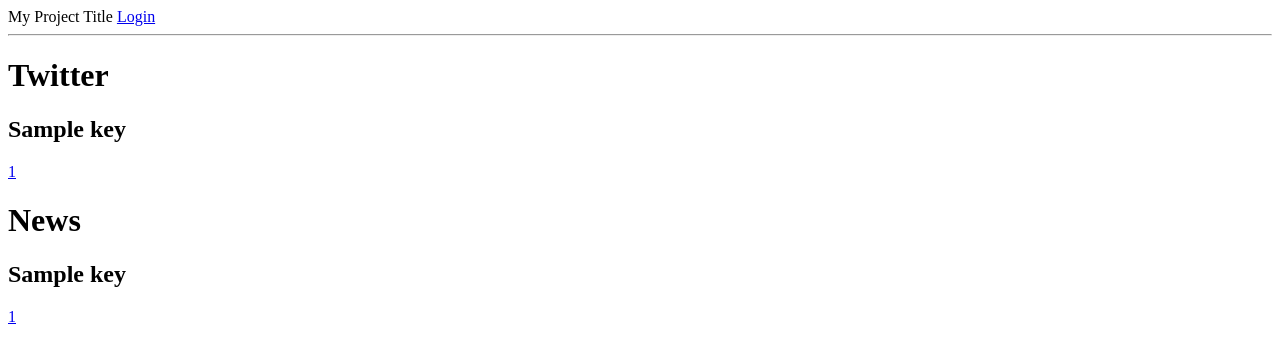
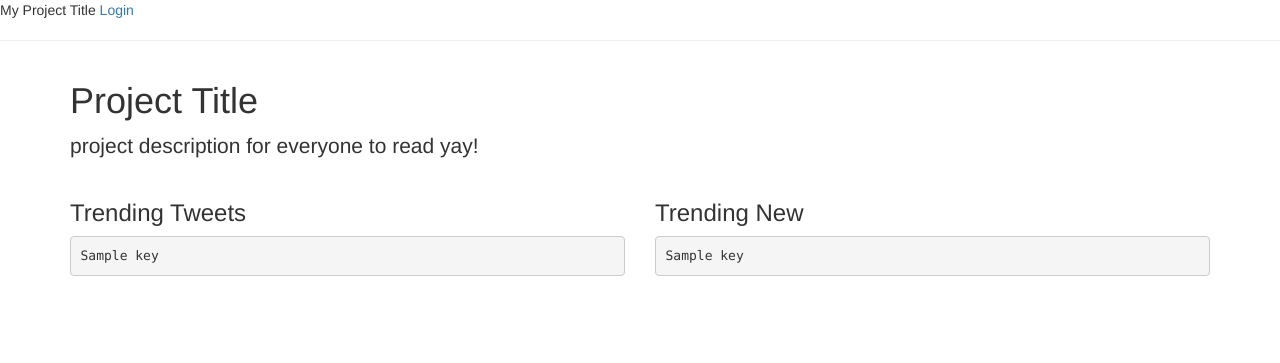
Before and after one commit to sanchitasaxena/hb_project, a Flask app: template templates/feed.html in a window 1280 px wide. Shown: the top 363 px of the page. Run offline with Flask 2, Linux system fonts and the light colour scheme; the template is opened without the code that fills it: most values are stand-ins (such as "Sample title", 1, 10 or a date in 2020); parts of the project's set-up code (start-up, migrations or seed data) failed here and were passed over; some libraries are stand-ins or nearby versions.

Commit message:
Applied Bootstrap - and JQuery event listeners so that every time you select a topic it shows you the articles. TODO: get it so that each article isn't it's own div... Figure out next steps! Features (???)

```diff
--- a/templates/feed.html
+++ b/templates/feed.html
@@ -1,58 +1,84 @@
 {% extends 'base.html' %}
 {% block content %}
 
+<html>
+<head>
+    <meta name="viewport" content="width=device-width, initial-scale=1">
+    <title>My Project</title>
+    <link rel="stylesheet"
+      href="https://maxcdn.bootstrapcdn.com/bootstrap/3.3.5/css/bootstrap.min.css">
+  <link rel="stylesheet" href="bootstrap-styles.css">
+  <script src="https://code.jquery.com/jquery.js"></script>
+
+</head>
 
 <script src="https://code.jquery.com/jquery.js"></script>
 
-  <div class="twitter_feed">
-    <h1 class="heading">Twitter</h1>
+<div class="container"> <h1>Project Title</h1>
+  <p class="lead">project description for everyone to read yay!</p>
+</div>
 
-    {% for key,value in tweet_search_articles.iteritems() %}
+<body>
 
-       <h2 class="twitter_trend_title">{{ key }}</h2>
+<div class="container">
+  <div class="row">
+    <div class="col-xs-12 col-md-6 col-lg-6">
+      <h3 class="heading">Trending Tweets</h3>
 
-        {% for item in value %}
+      {% for key,value in tweet_search_articles.iteritems() %}
 
-        <div class="all_articles">
-          <div class="article"><a class="aricle_link" target="_blank" href="{{ item[1] }}">{{ item[0] }}</a>
+         <h4 class="twitter_trend_title"><pre>{{ key }}</pre></h4>
+
+          {% for item in value %}
+
+          <div class="all_tweet_articles">
+            <div class="article"><pre><a class="article_link" target="_blank" href="{{ item[1] }}">{{ item[0] }}</a>
+            </pre></div>
           </div>
-        </div>
 
-        {% endfor %}
-
-    {% endfor %}
-  </div>
+          {% endfor %}
+      {% endfor %}
+    </div>
 
 
-<script>
-  var individual_article = document.getElementsByClass("article");
-  var all_articles = document.getElementsByClass("all_articles");
-  var links = document.getElementsByClass("article_link");
+    <div class="col-xs-12 col-md-6 col-lg-6">
+      <h3 class="heading">Trending New</h3>
 
+      {% for key,value in news_search_articles.iteritems() %}
 
+         <h4 class="news_trend_title"><pre>{{ key }}</pre></h4>
 
-</script>
+          {% for item in value %}
 
+          <div class="all_news_articles">
+            <div class="article"><pre><a class="article_link" target="_blank" href="{{ item[1] }}">{{ item[0] }}</a>
+            </pre></div>
+          </div>
 
+          {% endfor %}
+      {% endfor %}
+    </div>
+  </div>
+</div>
 
-  <div class="news_feed">
-    <h1 class="heading">News</h1>
+  <script>
 
-    {% for key,value in news_search_articles.iteritems() %}
+    $(".all_tweet_articles").hide();
+    $(".all_news_articles").hide();
 
-       <h2 class="news_trend_title">{{ key }}</h2>
+    function showTweetArticles(evt) {
+      $(".all_tweet_articles").toggle();
+    }
+        function showNewsArticles(evt) {
+      $(".all_news_articles").toggle();
+    }
 
-        {% for item in value %}
+    $(".twitter_trend_title").click(showTweetArticles);
+    $(".news_trend_title").click(showNewsArticles);
 
-        <div class="all_articles">
-          <div class="article"><a class="aricle_link" target="_blank" href="{{ item[1] }}">{{ item[0] }}</a>
-          </div>
-        </div>
+  </script>
+</body>
 
-        {% endfor %}
-
-    {% endfor %}
-  </div>
-
+</html>
 
 {% endblock %}
```
Also changed, not shown: helper_functions.py (+17 -11 lines), 1 other file.
